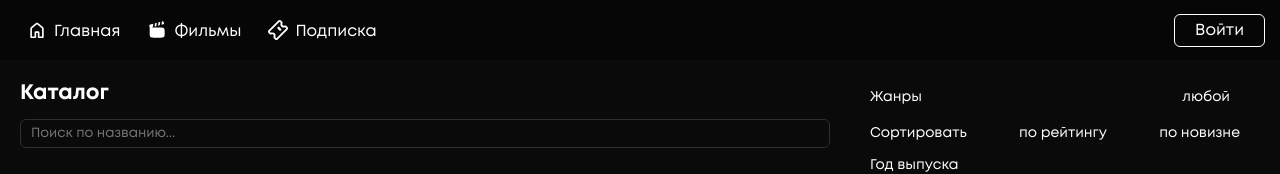
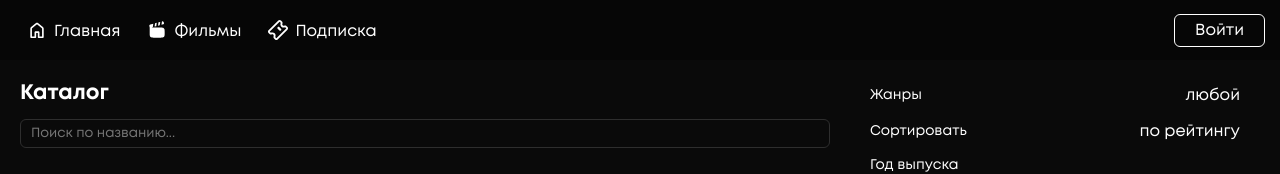
Before and after one commit to Attato/Nebo, a Next.js app: page /movies in a window 1280 px wide. Shown: the top 174 px of the page. Built offline with nearby package versions, Linux system fonts and the light colour scheme.

Commit message:
global dropdown

```diff
--- a/components/ui/filter.tsx
+++ b/components/ui/filter.tsx
@@ -1,5 +1,4 @@
 import { useState, useEffect, useRef } from 'react';
-import styles from 'components/ui_styles/dropdown.module.scss';
 
 const Filter = ({
 	setActiveGenre,
@@ -37,22 +36,20 @@ const Filter = ({
 	}, [activeGenre]);
 
 	return (
-		<div className={styles.dropdown}>
+		<div className="dropdown">
 			<div
-				className={
-					isActive ? styles.dropdown__btn__active : styles.dropdown__btn
-				}
-				onClick={(e) => setIsActive(!isActive)}
+				className={isActive ? 'dropdown__btn__active' : 'dropdown__btn'}
+				onClick={() => setIsActive(!isActive)}
 				ref={ref}
 			>
 				{selected}
 			</div>
 			{isActive && (
-				<div className={styles.dropdown__content}>
+				<div className="dropdown__content">
 					{options.map((option, id) => {
 						return (
 							<div
-								className={styles.dropdown__item}
+								className="dropdown__item"
 								key={id}
 								onClick={() => {
 									setSelected(option);
--- a/components/ui_styles/dropdown.module.scss
+++ /dev/null
@@ -1,44 +0,0 @@
-.dropdown {
-	position: relative;
-	user-select: none;
-
-	.dropdown__btn,
-	.dropdown__btn__active {
-		padding: 4px 10px;
-		border-radius: 6px;
-		font-size: 14px;
-		cursor: pointer;
-
-		&:hover {
-			background-color: #161616;
-		}
-	}
-
-	.dropdown__btn__active {
-		background-color: #161616;
-	}
-
-	.dropdown__content {
-		position: absolute;
-		padding: 10px;
-		background-color: #161616;
-		font-size: 14px;
-		z-index: 10;
-		width: max-content;
-		border-radius: 6px;
-		top: 40px;
-		max-height: 250px;
-		overflow: auto;
-		box-shadow: 0px 0px 8px 0px #060606;
-
-		.dropdown__item {
-			padding: 4px 10px;
-			cursor: pointer;
-
-			&:hover {
-				background-color: #202020;
-				border-radius: 6px;
-			}
-		}
-	}
-}
--- a/pages/movies/index.tsx
+++ b/pages/movies/index.tsx
@@ -1,9 +1,8 @@
-import { useState, useEffect } from 'react';
+import { useState, useEffect, useRef } from 'react';
 import type { NextPage } from 'next';
 import Head from 'next/head';
 import Link from 'next/link';
 import styles from 'styles/movies.module.scss';
-
 import Header from 'components/header/header';
 import Footer from 'components/footer/footer';
 import Filter from 'components/ui/filter';
@@ -15,8 +14,12 @@ const Movies: NextPage = () => {
 	const [search, setSearch] = useState('');
 	const [sort, setSort] = useState('по рейтингу');
 	const [activeGenre, setActiveGenre] = useState('любой');
+	const [isActive, setIsActive] = useState(false);
 	const [filtered, setFiltered] = useState([]);
 	const [popular, setPopular] = useState([]);
+
+	const ref = useRef();
+
 	useEffect(() => {
 		fetchPopular();
 	}, []);
@@ -25,6 +28,18 @@ const Movies: NextPage = () => {
 		setPopular(movies);
 		setFiltered(movies);
 	};
+
+	useEffect(() => {
+		const closeDropdown = (e) => {
+			if (e.path[0] !== ref.current) {
+				setIsActive(false);
+			}
+		};
+
+		document.body.addEventListener('click', closeDropdown);
+
+		return () => document.body.removeEventListener('click', closeDropdown);
+	}, []);
 
 	//Год выпуска
 
@@ -115,13 +130,51 @@ const Movies: NextPage = () => {
 							setFiltered={setFiltered}
 							activeGenre={activeGenre}
 							setActiveGenre={setActiveGenre}
-							options={['любой', 'драма', 'фэнтези']}
+							options={[
+								'любой',
+								'драма',
+								'фэнтези',
+								'фантастика',
+								'триллер',
+								'история',
+								'криминал',
+								'мелодрама',
+								'боевик',
+								'вестерн',
+							]}
 						></Filter>
 					</div>
 					<div className={styles.search__submenu}>
 						<button>Сортировать</button>
-						<button onClick={() => setSort('по рейтингу')}>по рейтингу</button>
-						<button onClick={() => setSort('по новизне')}>по новизне</button>
+						<div className="dropdown">
+							<div
+								className={isActive ? 'dropdown__btn__active' : 'dropdown__btn'}
+								onClick={() => setIsActive(!isActive)}
+								ref={ref}
+							>
+								{sort}
+							</div>
+							{isActive && (
+								<div className="dropdown__content">
+									<div
+										className="dropdown__item"
+										onClick={() => {
+											setIsActive(false);
+										}}
+									>
+										<a onClick={() => setSort('по рейтингу')}>по рейтингу</a>
+									</div>
+									<div
+										className="dropdown__item"
+										onClick={() => {
+											setIsActive(false);
+										}}
+									>
+										<a onClick={() => setSort('по новизне')}>по новизне</a>
+									</div>
+								</div>
+							)}
+						</div>
 					</div>
 					<div className={styles.search__group}>
 						<span className={styles.search__title}>Год выпуска</span>
```
